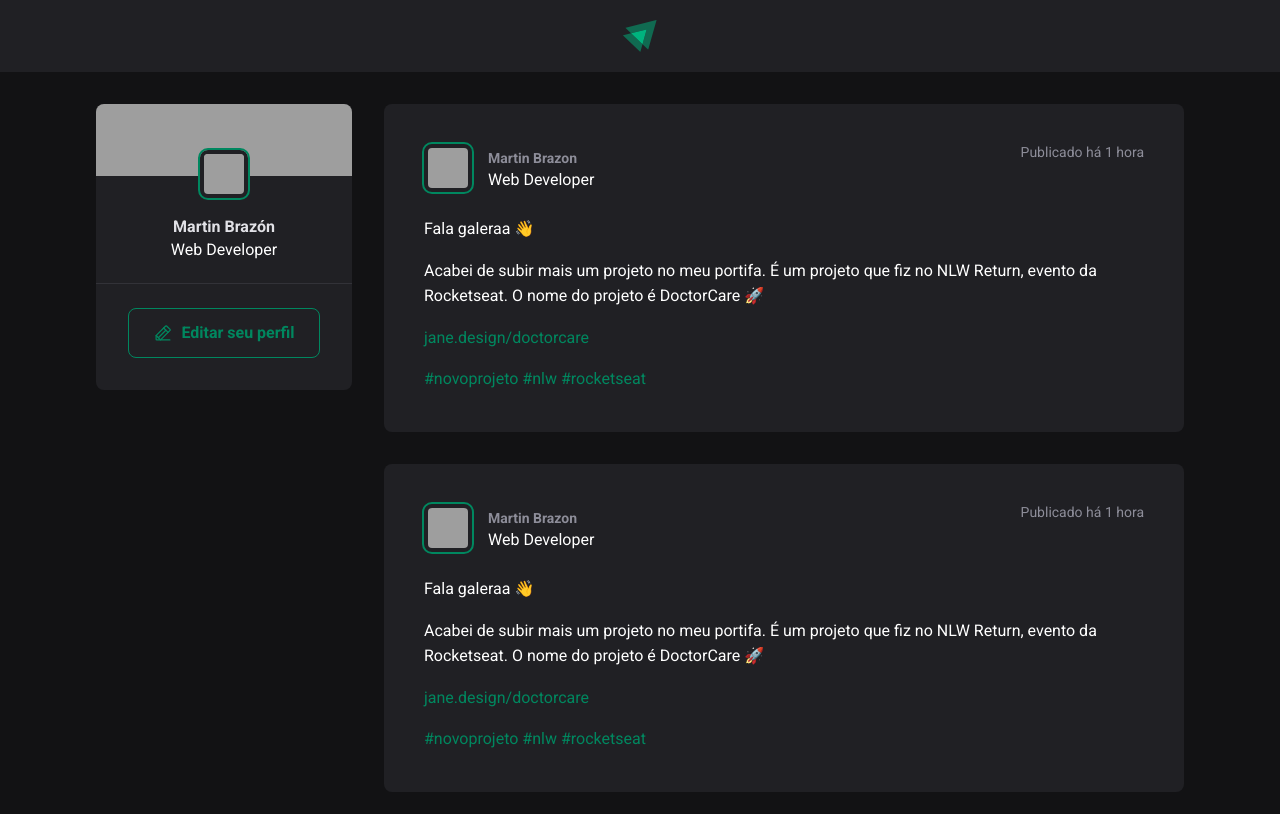
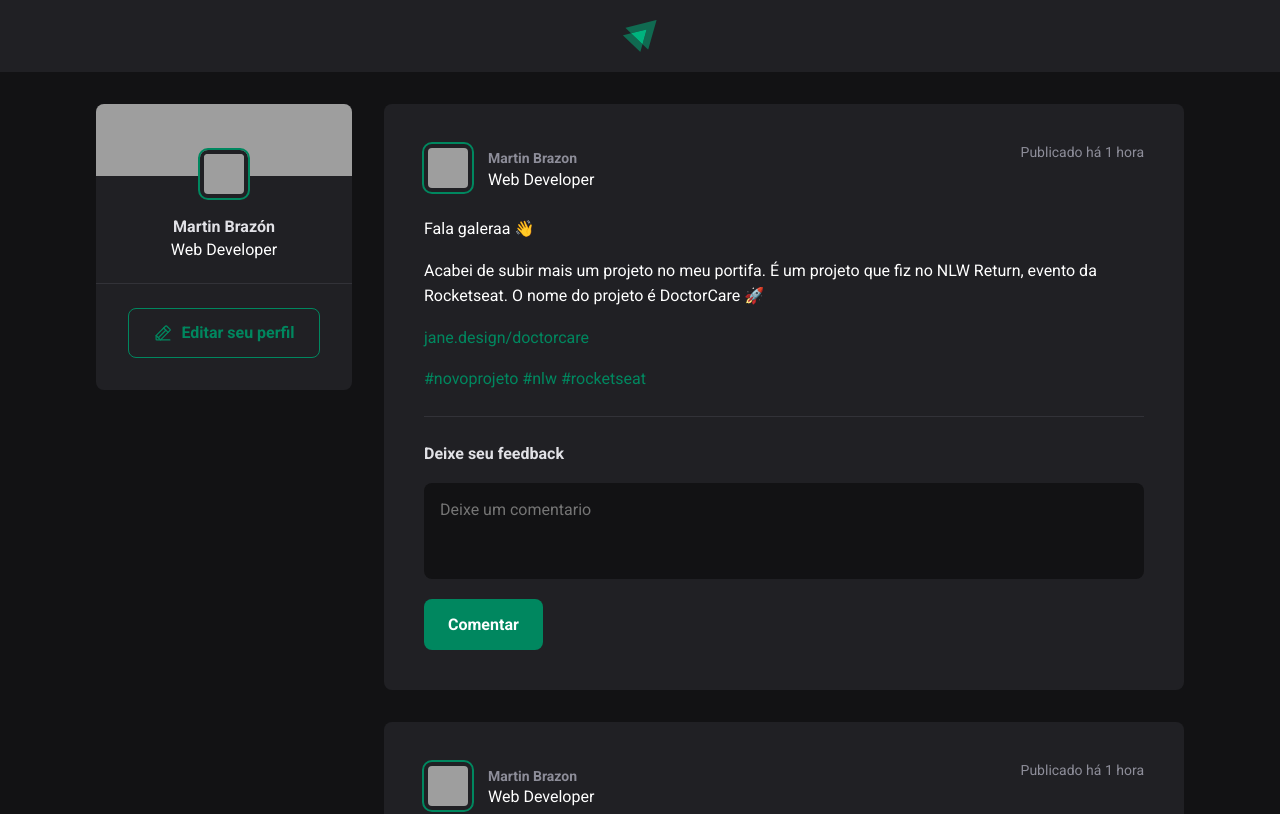
Before and after one commit to MartinGBB/Ignite, a React (Vite) app in the folder 01-fundamentos-reactjs/: page / in a window 1280 px wide. Shown: the top 814 px of the page. Built offline with nearby package versions, Linux system fonts and the light colour scheme; grey boxes are pictures that could not be loaded.

Commit message:
style: adiciona estilos do form

```diff
--- a/01-fundamentos-reactjs/src/components/Post.jsx
+++ b/01-fundamentos-reactjs/src/components/Post.jsx
@@ -38,6 +38,16 @@
           <a href="">#rocketseat</a> {' '}
         </p>
       </div>
+
+      <form className={styles.commentForm}>
+        <strong>Deixe seu feedback</strong>
+
+        <textarea
+          placeholder="Deixe um comentario"
+        />
+        <button type="submit">Comentar</button>
+      </form>
+
     </article>
   )
 }
--- a/01-fundamentos-reactjs/src/components/Post.module.css
+++ b/01-fundamentos-reactjs/src/components/Post.module.css
@@ -67,3 +67,44 @@
 .content a:hover {
   color: var(--green-300);
 }
+
+.commentForm {
+  width: 100%;
+  margin-top: 1.5rem;
+  padding-top: 1.5rem;
+  border-top: 1px solid var(--gray-600);
+}
+
+.commentForm > strong {
+  line-height: 1.6;
+  color: var(--gray-100);
+}
+
+.commentForm textarea {
+  width: 100%;
+  background: var(--gray-900);
+  border: 0;
+  resize: none;
+  height: 6rem;
+  padding: 1rem;
+  border-radius: 8px;
+  color: var(--gray-100);
+  line-height: 1.4;
+  margin-top: 1rem;
+}
+
+.commentForm button[type=submit] {
+  padding: 1rem 1.5rem;
+  margin-top: 1rem;
+  border-radius: 8px;
+  border: 0;
+  background: var(--green-500);
+  color: var(--white);
+  font-weight: bold;
+  cursor: pointer;
+  transition: background-color 0.1s;
+}
+
+.commentForm button[type=submit]:hover {
+  background: var(--green-300);
+}
```
